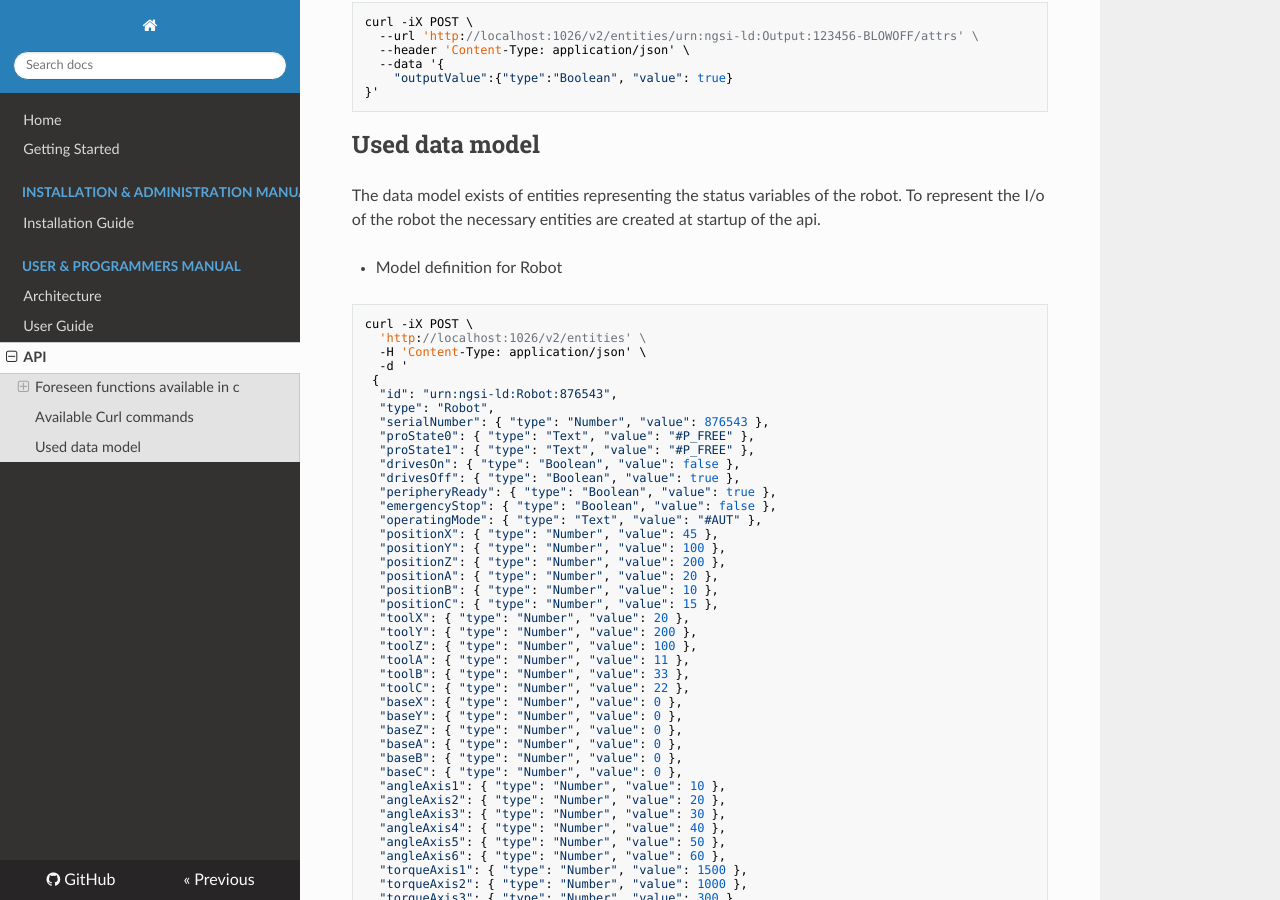
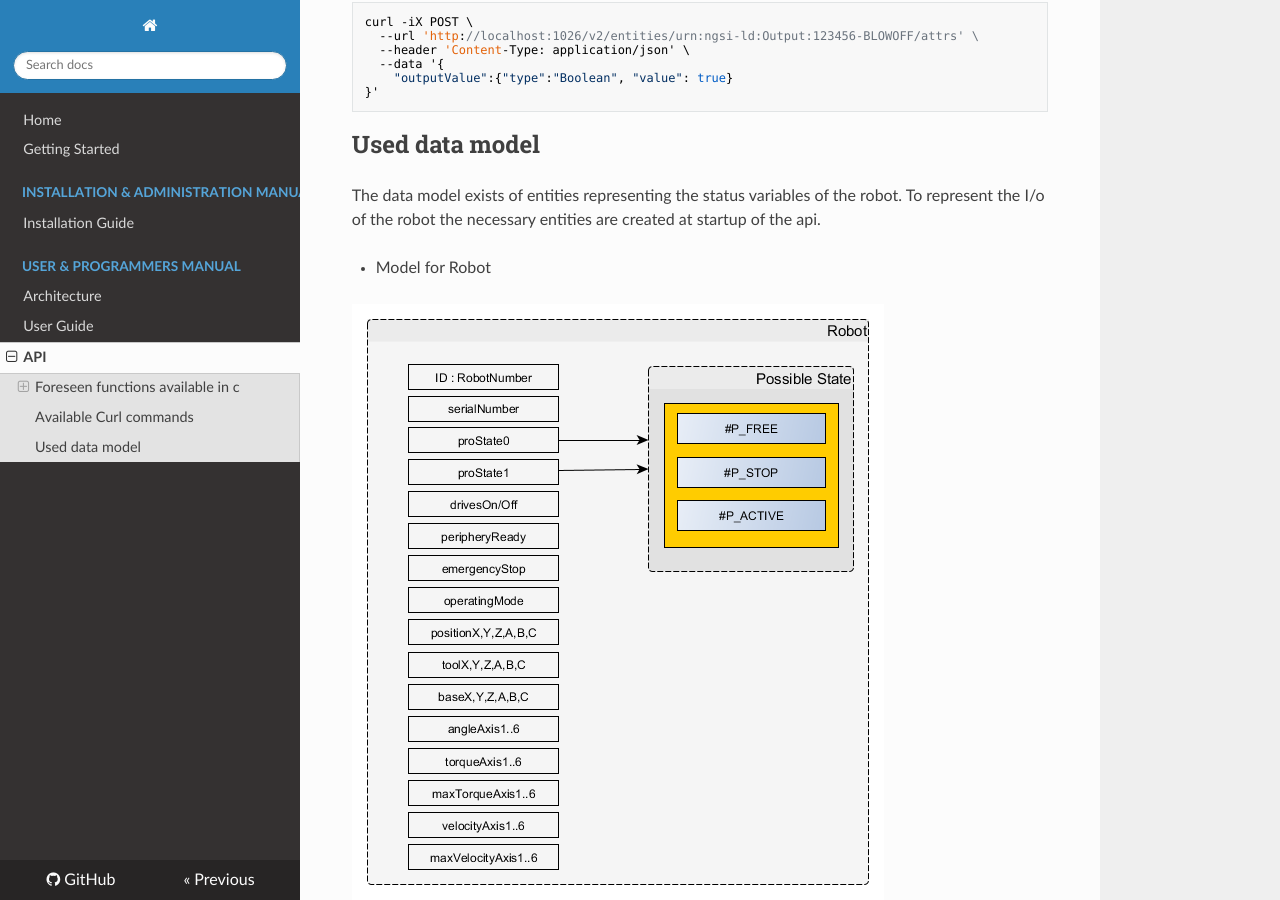
Before and after one commit to ramp-eu/JS2SF, an MkDocs documentation site: the page built from docs/api.md, in a window 1280 px wide and 900 px high, scrolled down 1334 px. Built offline with MkDocs 1.6.1, drawn with Linux system fonts in a browser that asks for light colours; nearby versions of some CDN libraries; old or Windows-style settings are respelled for this version of MkDocs.

Commit message:
Update api.md

```diff
--- a/docs/api.md
+++ b/docs/api.md
@@ -53,6 +53,10 @@ curl -iX POST \
 ## Used data model
 
 The data model exists of entities representing the status variables of the robot. To represent the I/o of the robot the necessary entities are created at startup of the api.
+
+- Model for Robot
+
+![modelgraphRoseAP](images/modelgraphRoseAP.png)
 
 - Model definition for Robot
 
```
